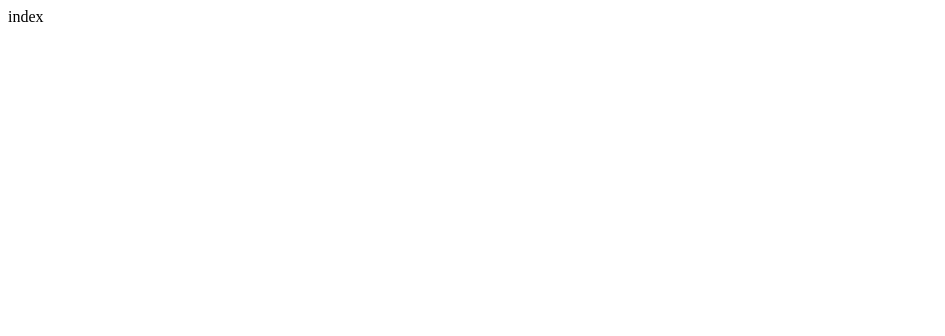
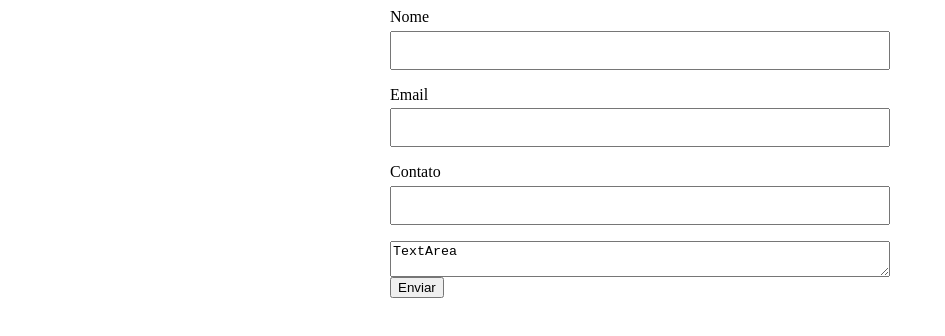
Before and after one commit to felipelamela/AppClima, a Next.js app: page / in a window 1280 px wide. Shown: the top 336 px of the page, without its empty margins (0-945 px from the left). Built offline with nearby package versions, Linux system fonts and the light colour scheme.

Commit message:
[Components] => Button / Input / TextArea / Forms, todos com Css-In-JS

```diff
--- /dev/null
+++ b/pages/components/globalComponents/Button.tsx
@@ -0,0 +1,31 @@
+import React from 'react'
+import { ButtonTypes } from '../../../types'
+
+
+const Button: React.FC<ButtonTypes> = ({ name }) => {
+
+  /*
+    function handleButton(e: React.MouseEvent<HTMLButtonElement>): void {
+      e.preventDefault()
+
+
+      return null
+    }
+
+
+  */
+
+  return (
+    <>
+      <button >{name}</button>
+      <style jsx>{`
+        button{
+          justify-self:flex-start;
+        }
+      `}</style>
+
+    </>
+  )
+}
+
+export default Button
--- /dev/null
+++ b/pages/components/globalComponents/Input.tsx
@@ -0,0 +1,22 @@
+import React from 'react'
+import { InputTypes } from '../../../types'
+
+
+const Input: React.FC<InputTypes> = ({ label, type }) => {
+  return (
+    <>
+      <label htmlFor={label}>{label}</label>
+      <input type={type} id={label} />
+      <style jsx>{`
+        input{
+          margin: .3rem 0 1rem 0;
+          font-size: 1.2rem;
+          padding: .4rem
+        }
+
+      `}</style>
+    </>
+  )
+}
+
+export default Input
--- /dev/null
+++ b/pages/components/globalComponents/TextArea.tsx
@@ -0,0 +1,12 @@
+import React from 'react'
+
+const TextArea = () => {
+  return (
+    <>
+      <label htmlFor=""></label>
+      <textarea>TextArea</textarea>
+    </>
+  )
+}
+
+export default TextArea
--- /dev/null
+++ b/pages/components/sectionComponents/Forms.tsx
@@ -0,0 +1,37 @@
+import React from 'react'
+import Input from '../globalComponents/Input'
+import Button from '../globalComponents/Button'
+import TextArea from '../globalComponents/TextArea'
+
+const Forms = () => {
+
+
+  function handleSubmit(e: React.FormEvent<HTMLFormElement>) {
+    e.preventDefault()
+  }
+
+  return (
+    <>
+      <form onSubmit={e => handleSubmit(e)}>
+
+        <Input label='Nome' type='text' />
+        <Input label='Email' type='text' />
+        <Input label='Contato' type='tel' />
+        <TextArea />
+        <Button name='Enviar' />
+      </form>
+      <style jsx>{`
+        form{
+          margin: 0 auto;
+          display:grid;
+          max-width: 500px;
+          width:100%;
+        }
+      `}</style>
+
+    </>
+
+  )
+}
+
+export default Forms
--- a/pages/index.tsx
+++ b/pages/index.tsx
@@ -1,8 +1,9 @@
 import React from 'react'
+import Forms from './components/sectionComponents/Forms'
 
 const index = () => {
   return (
-    <div>index</div>
+    <Forms />
   )
 }
 
--- a/tsconfig.json
+++ b/tsconfig.json
@@ -20,7 +20,8 @@
   "include": [
     "next-env.d.ts",
     "**/*.ts",
-    "**/*.tsx"
+    "**/*.tsx",
+    "**/*.d.tsx"
   ],
   "exclude": [
     "node_modules"
```
Also changed, not shown: types.d.ts (added, +12 -0 lines).
